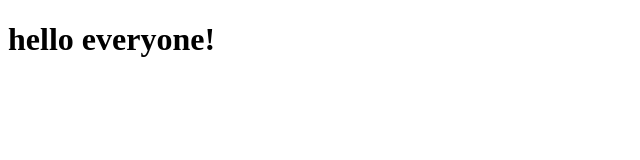
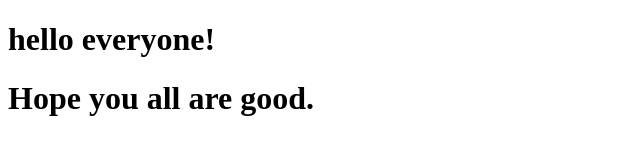
Before and after one commit to DanialShah11/Coursera-test, a plain HTML site: page index.html in a window 1280 px wide. Shown: the whole page, without its empty margins (0-640 px from the left). Drawn offline with Linux system fonts and the light colour scheme.

Commit message:
small addition to our page content

```diff
--- a/index.html
+++ b/index.html
@@ -5,5 +5,6 @@
 </head>
 <body>
 <h1>hello everyone!</h1>
+<h1>Hope you all are good.</h1>
 </body>
 </html>
```
